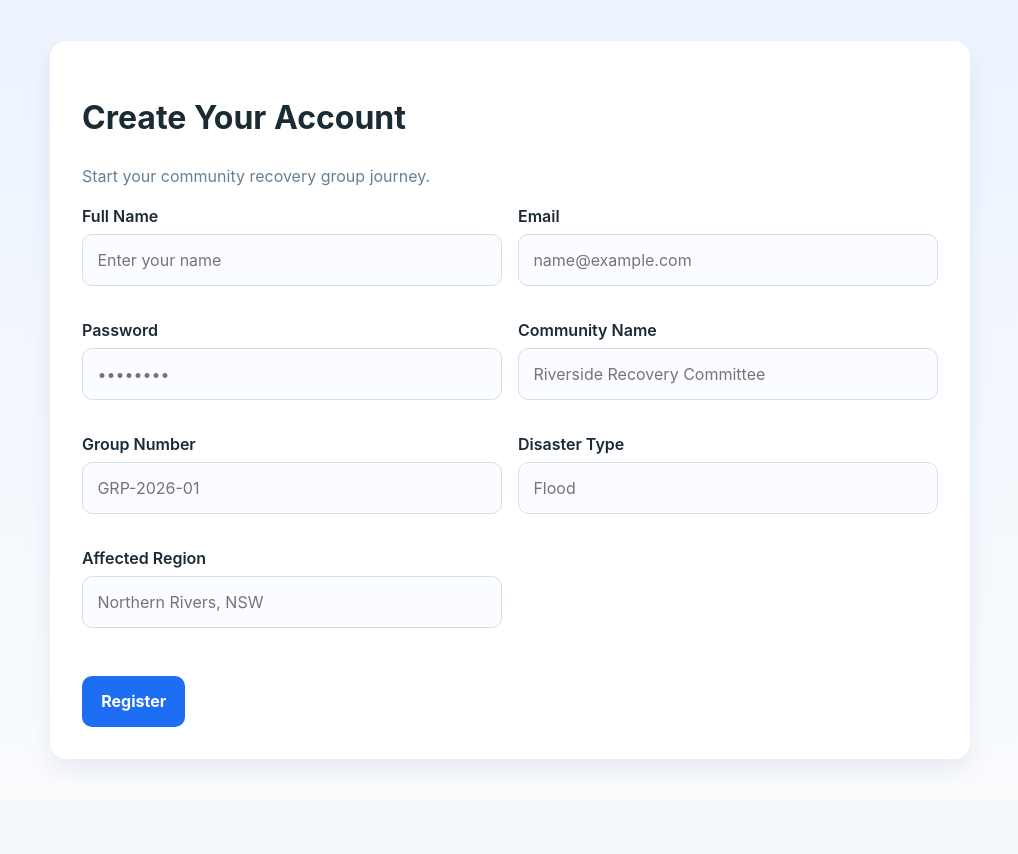
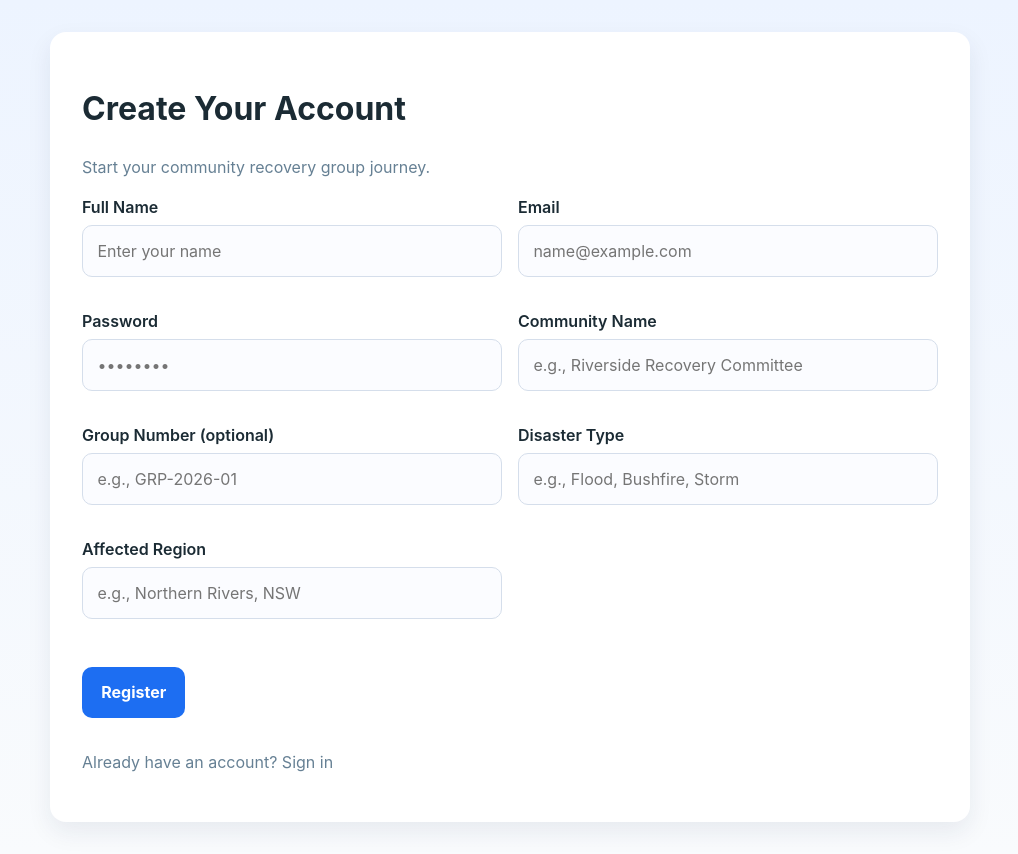
Before and after one commit to teason777888/capstone-backup, a React (Vite) app: page /register in a window 1280 px wide. Shown: the whole page, without its empty margins (130-1148 px from the left). Before the commit the page ends 800 px from the top, so only its background shows below. Built offline with nearby package versions, Linux system fonts and the light colour scheme.

Commit message:
Implement register page

```diff
--- a/src/pages/RegistrationPage.jsx
+++ b/src/pages/RegistrationPage.jsx
@@ -1,5 +1,5 @@
 import { useState } from 'react';
-import { useNavigate } from 'react-router-dom';
+import { useNavigate, Link } from 'react-router-dom';
 import Button from '../components/common/Button';
 import InputField from '../components/common/InputField';
 import { groupService } from '../services/groupService';
@@ -8,6 +8,7 @@ import { useGroup } from '../context/GroupContext';
 export default function RegistrationPage() {
   const navigate = useNavigate();
   const { updateGroup } = useGroup();
+
   const [form, setForm] = useState({
     fullName: '',
     email: '',
@@ -18,13 +19,77 @@ export default function RegistrationPage() {
     region: '',
   });
 
+  const [errors, setErrors] = useState({});
+  const [touched, setTouched] = useState({});
+
   const handleChange = (event) => {
     const { name, value } = event.target;
     setForm((prev) => ({ ...prev, [name]: value }));
+
+    if (errors[name]) {
+      setErrors((prev) => ({ ...prev, [name]: '' }));
+    }
+  };
+
+  const handleBlur = (event) => {
+    const { name } = event.target;
+    setTouched((prev) => ({ ...prev, [name]: true }));
+  };
+
+  const validateForm = () => {
+    const newErrors = {};
+
+    if (!form.fullName.trim()) {
+      newErrors.fullName = 'Full name is required';
+    }
+
+    if (!form.email.trim()) {
+      newErrors.email = 'Email is required';
+    } else if (!/\S+@\S+\.\S+/.test(form.email)) {
+      newErrors.email = 'Please enter a valid email address';
+    }
+
+    if (!form.password) {
+      newErrors.password = 'Password is required';
+    } else if (form.password.length < 8) {
+      newErrors.password = 'Password must be at least 8 characters';
+    }
+
+    if (!form.communityName.trim()) {
+      newErrors.communityName = 'Community name is required';
+    }
+
+    if (!form.disasterType.trim()) {
+      newErrors.disasterType = 'Disaster type is required';
+    }
+
+    if (!form.region.trim()) {
+      newErrors.region = 'Region is required';
+    }
+
+    if (form.groupNumber && !/^[A-Za-z0-9-]+$/.test(form.groupNumber)) {
+      newErrors.groupNumber = 'Group number can only contain letters, numbers, and hyphens';
+    }
+
+    return newErrors;
   };
 
   const handleSubmit = async (event) => {
     event.preventDefault();
+
+    const allTouched = Object.keys(form).reduce((acc, key) => {
+      acc[key] = true;
+      return acc;
+    }, {});
+    setTouched(allTouched);
+
+    const newErrors = validateForm();
+    setErrors(newErrors);
+
+    if (Object.keys(newErrors).length > 0) {
+      return;
+    }
+
     const result = await groupService.registerGroup(form);
     updateGroup({
       name: result.groupName || form.communityName || 'New Recovery Group',
@@ -40,16 +105,124 @@ export default function RegistrationPage() {
       <div className="auth-card wide">
         <h1>Create Your Account</h1>
         <p className="muted">Start your community recovery group journey.</p>
-        <form className="form-grid" onSubmit={handleSubmit}>
-          <InputField label="Full Name" name="fullName" placeholder="Enter your name" onChange={handleChange} />
-          <InputField label="Email" name="email" type="email" placeholder="name@example.com" onChange={handleChange} />
-          <InputField label="Password" name="password" type="password" placeholder="••••••••" onChange={handleChange} />
-          <InputField label="Community Name" name="communityName" placeholder="Riverside Recovery Committee" onChange={handleChange} />
-          <InputField label="Group Number" name="groupNumber" placeholder="GRP-2026-01" onChange={handleChange} />
-          <InputField label="Disaster Type" name="disasterType" placeholder="Flood" onChange={handleChange} />
-          <InputField label="Affected Region" name="region" placeholder="Northern Rivers, NSW" onChange={handleChange} />
+
+        <form className="form-grid" onSubmit={handleSubmit} noValidate>
+
+          <div className="field-group">
+            <InputField
+              label="Full Name"
+              name="fullName"
+              placeholder="Enter your name"
+              value={form.fullName}
+              onChange={handleChange}
+              onBlur={handleBlur}
+              className={touched.fullName && errors.fullName ? 'error' : ''}
+            />
+            {touched.fullName && errors.fullName && (
+              <span className="error-message">{errors.fullName}</span>
+            )}
+          </div>
+
+          <div className="field-group">
+            <InputField
+              label="Email"
+              name="email"
+              type="email"
+              placeholder="name@example.com"
+              value={form.email}
+              onChange={handleChange}
+              onBlur={handleBlur}
+              className={touched.email && errors.email ? 'error' : ''}
+            />
+            {touched.email && errors.email && (
+              <span className="error-message">{errors.email}</span>
+            )}
+          </div>
+
+          <div className="field-group">
+            <InputField
+              label="Password"
+              name="password"
+              type="password"
+              placeholder="••••••••"
+              value={form.password}
+              onChange={handleChange}
+              onBlur={handleBlur}
+              className={touched.password && errors.password ? 'error' : ''}
+            />
+            {touched.password && errors.password && (
+              <span className="error-message">{errors.password}</span>
+            )}
+          </div>
+
+          <div className="field-group">
+            <InputField
+              label="Community Name"
+              name="communityName"
+              placeholder="e.g., Riverside Recovery Committee"
+              value={form.communityName}
+              onChange={handleChange}
+              onBlur={handleBlur}
+              className={touched.communityName && errors.communityName ? 'error' : ''}
+            />
+            {touched.communityName && errors.communityName && (
+              <span className="error-message">{errors.communityName}</span>
+            )}
+          </div>
+
+          <div className="field-group">
+            <InputField
+              label="Group Number (optional)"
+              name="groupNumber"
+              placeholder="e.g., GRP-2026-01"
+              value={form.groupNumber}
+              onChange={handleChange}
+              onBlur={handleBlur}
+              className={touched.groupNumber && errors.groupNumber ? 'error' : ''}
+            />
+            {touched.groupNumber && errors.groupNumber && (
+              <span className="error-message">{errors.groupNumber}</span>
+            )}
+          </div>
+
+          <div className="field-group">
+            <InputField
+              label="Disaster Type"
+              name="disasterType"
+              placeholder="e.g., Flood, Bushfire, Storm"
+              value={form.disasterType}
+              onChange={handleChange}
+              onBlur={handleBlur}
+              className={touched.disasterType && errors.disasterType ? 'error' : ''}
+            />
+            {touched.disasterType && errors.disasterType && (
+              <span className="error-message">{errors.disasterType}</span>
+            )}
+          </div>
+
+          <div className="field-group">
+            <InputField
+              label="Affected Region"
+              name="region"
+              placeholder="e.g., Northern Rivers, NSW"
+              value={form.region}
+              onChange={handleChange}
+              onBlur={handleBlur}
+              className={touched.region && errors.region ? 'error' : ''}
+            />
+            {touched.region && errors.region && (
+              <span className="error-message">{errors.region}</span>
+            )}
+          </div>
+
           <div className="form-actions full-width">
             <Button type="submit">Register</Button>
+          </div>
+
+          <div className="auth-footer full-width">
+            <p className="muted">
+              Already have an account? <Link to="/login">Sign in</Link>
+            </p>
           </div>
         </form>
       </div>
```
